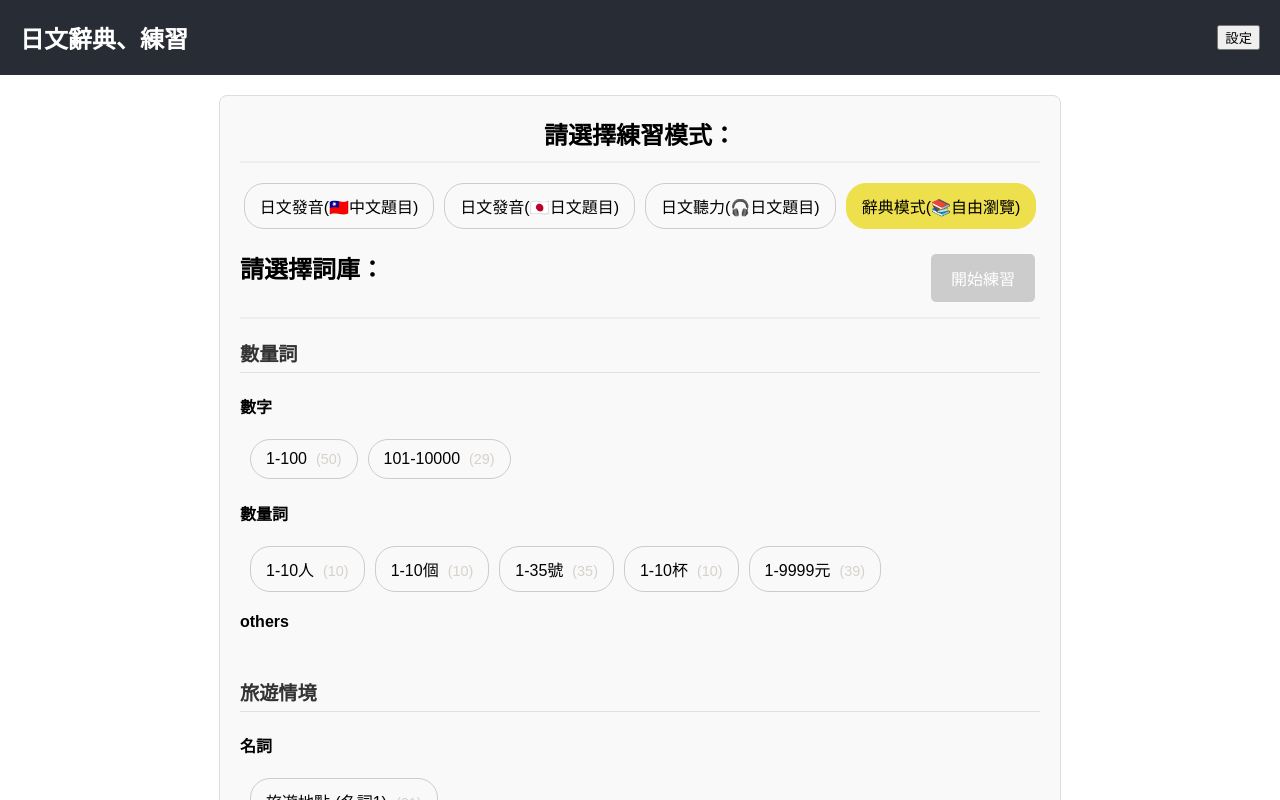
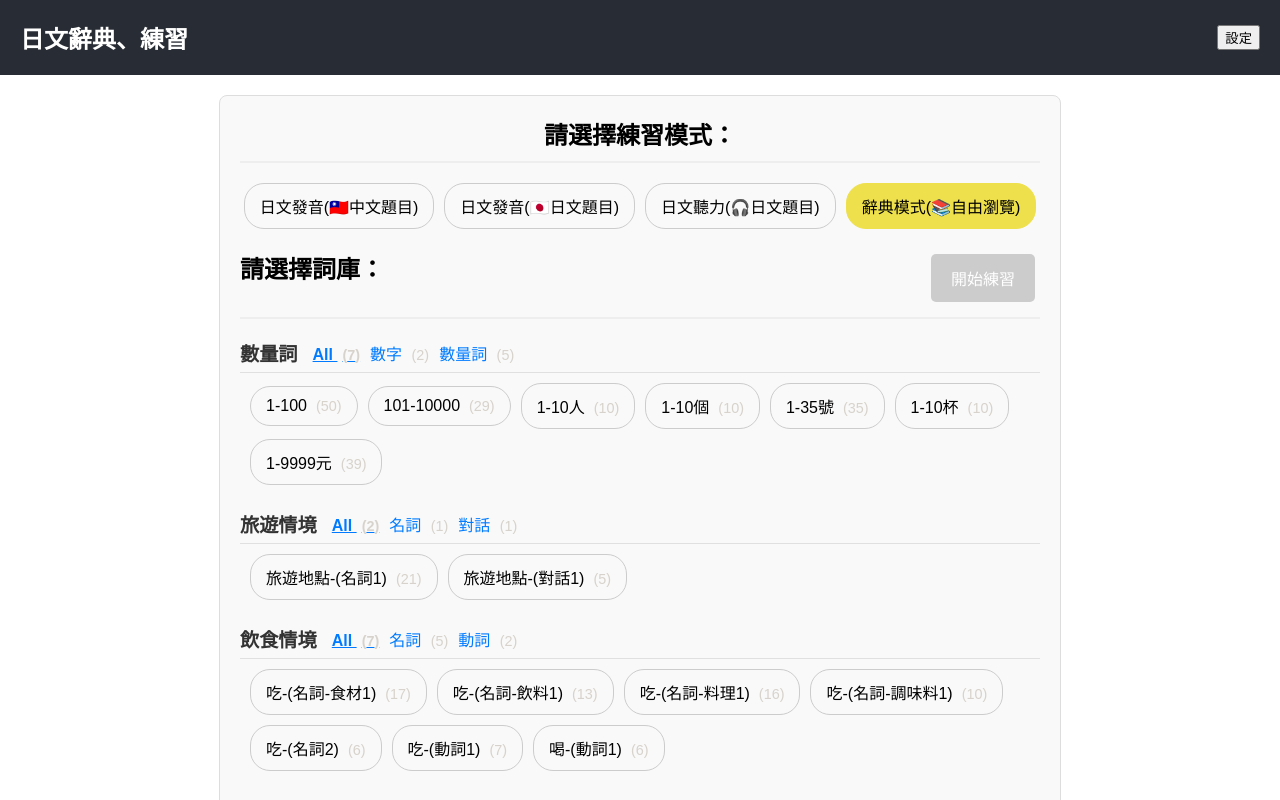
Before and after one commit to GotNeil/Lang, a React (Create React App) app: page / in a window 1280 px wide. Shown: the top 800 px of the page. Built offline with nearby package versions, Linux system fonts and the light colour scheme; the HTML template or start-up script is replaced by a standard one.

Commit message:
adj : subcategoy 樣式

```diff
--- a/src/App.css
+++ b/src/App.css
@@ -286,9 +286,9 @@ main {
 }
 
 .category-group h3 {
-  margin-bottom: 10px;
-  padding-bottom: 5px;
-  border-bottom: 1px solid #e0e0e0;
+  margin: 0 15px 0 0;
+  padding: 0;
+  border: none;
   font-size: 1.2em;
   color: #333;
 }
@@ -525,3 +525,27 @@ main {
   margin-top: 15px;
   margin-bottom: 15px;
 }
+
+.category-header {
+  display: flex;
+  align-items: center;
+  margin-bottom: 10px;
+  padding-bottom: 5px;
+  border-bottom: 1px solid #e0e0e0;
+}
+
+.subcategory-links a {
+  margin-right: 10px;
+  text-decoration: none;
+  color: #007bff;
+  cursor: pointer;
+}
+
+.subcategory-links a.active {
+  font-weight: bold;
+  text-decoration: underline;
+}
+
+.subcategory-links a:hover {
+  text-decoration: underline;
+}
--- a/src/App.js
+++ b/src/App.js
@@ -67,6 +67,7 @@ function App() {
   const [showSettings, setShowSettings] = useState(false);
   const [settings, setSettings] = useState(getInitialSettings());
   const [categoryGroups, setCategoryGroups] = useState([]);
+  const [activeSubcategories, setActiveSubcategories] = useState({});
   const [endOfRoundReached, setEndOfRoundReached] = useState(false);
   const [voices, setVoices] = useState([]);
   const [selectedVoice, setSelectedVoice] = useState(null);
@@ -149,6 +150,20 @@ function App() {
   useEffect(() => {
     localStorage.setItem('jp_scores', JSON.stringify(scores));
   }, [scores]);
+
+  useEffect(() => {
+    if (categoryGroups.length > 0) {
+      const initialActive = {};
+      categoryGroups.forEach(group => {
+        if (!activeSubcategories[group.category]) {
+          initialActive[group.category] = 'all';
+        }
+      });
+      if (Object.keys(initialActive).length > 0) {
+        setActiveSubcategories(prev => ({ ...prev, ...initialActive }));
+      }
+    }
+  }, [categoryGroups, activeSubcategories]);
 
   const handleGoHome = () => {
     setQuizStarted(false);
@@ -559,6 +574,13 @@ function App() {
   };
 
   const renderSetupScreen = () => {
+    const handleSubcategoryChange = (categoryName, subcategoryName) => {
+      setActiveSubcategories(prev => ({
+        ...prev,
+        [categoryName]: subcategoryName,
+      }));
+    };
+
     return (
       <div className="setup-screen">
         <div className="mode-selector">
@@ -592,14 +614,40 @@ function App() {
           </div>
           {loading && <p>詞庫載入中...</p>}
 
-          {categoryGroups.map(group => (
+          {categoryGroups.map(group => {
+            const activeSub = activeSubcategories[group.category] || 'all';
+            let filesToShow = [];
+            if (activeSub === 'all') {
+              filesToShow = group.subcategory.flatMap(sc => sc.files);
+            } else {
+              const sub = group.subcategory.find(sc => sc.name === activeSub);
+              if (sub) {
+                filesToShow = sub.files;
+              }
+            }
+
+            return (
               <div key={group.category} className="category-group">
+                <div className="category-header">
                   <h3>{group.category}</h3>
-              {group.subcategory.map(subcategory => (
-                <div key={subcategory.name} className="subcategory-group">
-                  {(subcategory.name !== 'others' || group.subcategory.length > 1) && <h4>{subcategory.name}</h4>}
+                  <div className="subcategory-links">
+                    <a href="#" className={`subcategory-link ${activeSub === 'all' ? 'active' : ''}`} onClick={(e) => {e.preventDefault(); handleSubcategoryChange(group.category, 'all');}}>
+                      All <span className="category-count">({group.subcategory.flatMap(sc => sc.files).length})</span>
+                    </a>
+                    {group.subcategory.map(sub => {
+                      if (sub.name === 'others' && sub.files.length === 0) {
+                        return null;
+                      }
+                      return (
+                        <a href="#" key={sub.name} className={`subcategory-link ${activeSub === sub.name ? 'active' : ''}`} onClick={(e) => {e.preventDefault(); handleSubcategoryChange(group.category, sub.name);}}>
+                          {sub.name} <span className="category-count">({sub.files.length})</span>
+                        </a>
+                      );
+                    })}
+                  </div>
+                </div>
                 <div className="checkbox-group">
-                    {subcategory.files.map(file => (
+                  {filesToShow.map(file => (
                     <div key={file.name} className="checkbox-item">
                       <input
                         type="checkbox"
@@ -618,9 +666,8 @@ function App() {
                   ))}
                 </div>
               </div>
-              ))}
-            </div>
-          ))}
+            );
+          })}
 
           <button
             onClick={handleStartPractice}
```
Also changed, not shown: public/data/manifest.json. Lines whose indentation alone changed are shown as unchanged.
